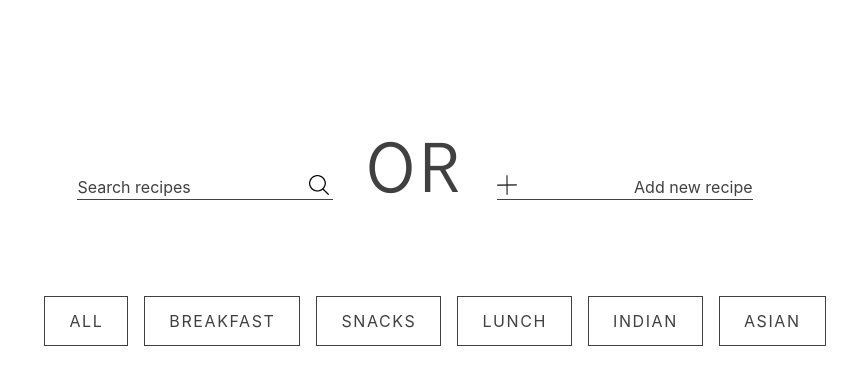
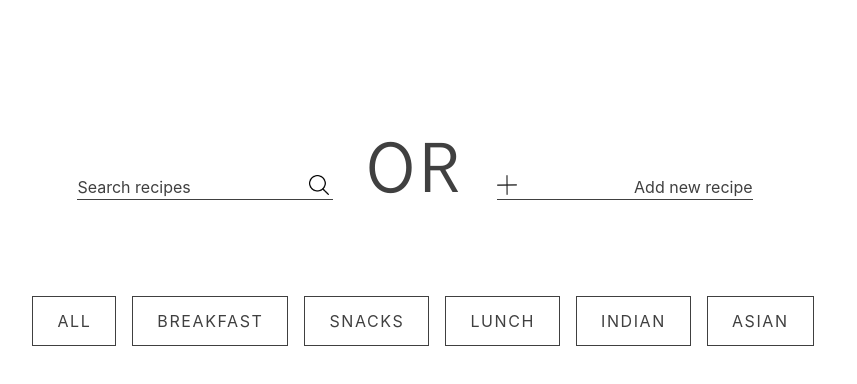
Before and after one commit to Johngn/recipes, a Next.js app: page / in a window 1280 px wide. Shown: the top 384 px of the page, without its empty margins (225-1082 px from the left). Built offline with nearby package versions, Linux system fonts and the light colour scheme; no server answers; the database is empty.

Commit message:
removed category margin

```diff
--- a/src/pages/index.tsx
+++ b/src/pages/index.tsx
@@ -8,10 +8,10 @@ import Image from "next/image";
 import { categoryOptions } from "../../utils/constants";
 
 export const getServerSideProps: GetServerSideProps = async () => {
-  // const data = await prisma.recipe.findMany();
+  const data = await prisma.recipe.findMany();
 
-  // const recipes = data ? JSON.parse(JSON.stringify(data)) : []; // Need to do this because props need to be serializable
-  const recipes = [];
+  const recipes = data ? JSON.parse(JSON.stringify(data)) : []; // Need to do this because props need to be serializable
+  // const recipes = [];
   return { props: { recipes } };
 };
 
@@ -34,7 +34,7 @@ const Home: FunctionComponent<HomeProps> = ({ recipes }) => {
           <input
             type="text"
             placeholder="Search recipes"
-            onChange={(e) => setSearchTerm(e.target.value)}
+            onChange={e => setSearchTerm(e.target.value)}
             className="w-64 border-b border-neutral-700 placeholder-neutral-700"
           />
           <div className="w-5 h-5 absolute left-58">
@@ -57,7 +57,7 @@ const Home: FunctionComponent<HomeProps> = ({ recipes }) => {
           </button>
         </Link>
       </div>
-      <div className="flex flex-wrap ml-3 w-full justify-center">
+      <div className="flex flex-wrap w-full justify-center">
         <button
           onClick={() => setSelectedCategory("")}
           className="ml-4 mb-1 tracking-widest border border-solid border-neutral-700 text-neutral-700 px-6 py-3 uppercase transition duration-300 hover:bg-neutral-200 animate-[appear3_1.7s_ease_1]"
```
